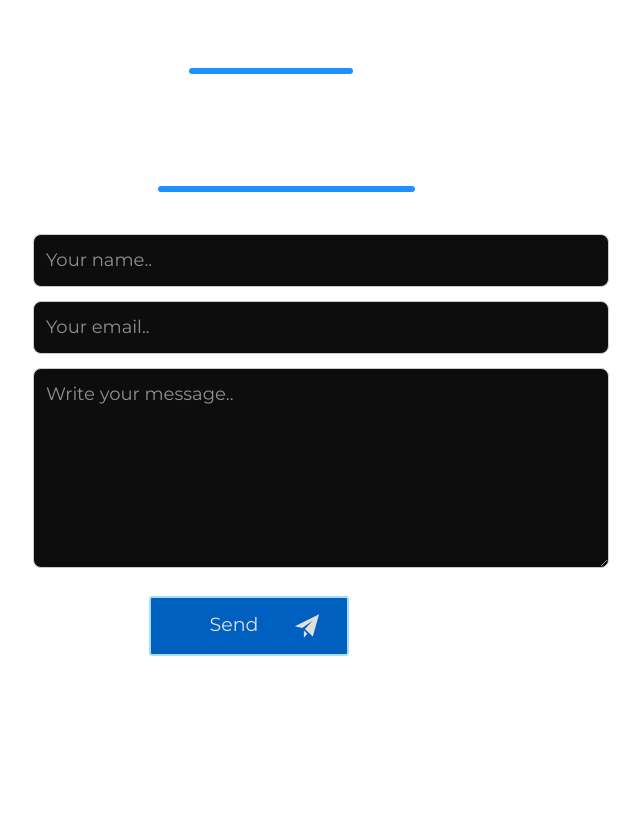
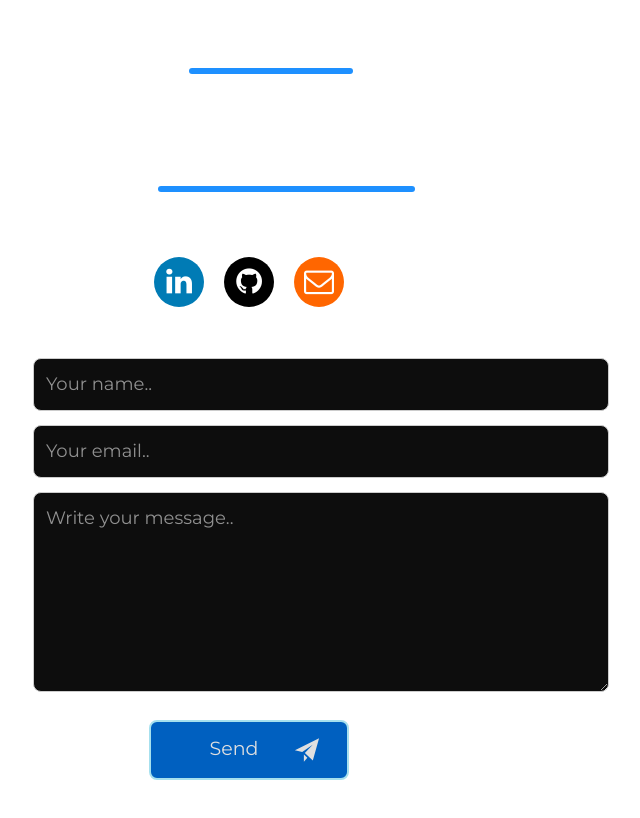
Before and after one commit to Kelta-King/Portfolio, a plain HTML site: page index.html in a window 1280 px wide. Shown: the part 1697-2515 px from the top of the page, without its empty margins (391-1031 px from the left). Before the commit the page ends 2401 px from the top, so only its background shows below. Drawn offline with nearby package versions, Linux system fonts and the light colour scheme.

Commit message:
Social icons added

```diff
--- a/index.css
+++ b/index.css
@@ -524,7 +524,6 @@ ul li a:hover {
     clear: both;
 }
 
-/* Responsive layout - when the screen is less than 600px wide, make the two columns stack on top of each other instead of next to each other */
 @media screen and (max-width: 600px) {
 
     .contact-form-col-25,
@@ -537,9 +536,8 @@ ul li a:hover {
 
 .contact-button {
     font-size: 19px;
-    font-family: 'Pacifico';
     overflow: visible;
-    border-radius: 3px;
+    border-radius: 8px;
     position: relative;
     padding-right: 30px;
     background-color: var(--buttonColor);
@@ -648,3 +646,15 @@ ul li a:hover {
         padding-left: 6px;
     }
 }
+
+.contact-social-icon {
+    padding: 9px;
+    font-size: 30px;
+    width: 50px;
+    height: 50px;
+    text-align: center;
+    text-decoration: none;
+    margin: 5px 8px;
+    border-radius: 50%;
+    cursor: pointer;
+}
--- a/index.html
+++ b/index.html
@@ -165,6 +165,12 @@
                     <div class="section-title underline-side">
                         Get In Touch
                     </div>
+                    <div class="spacer-32"></div>
+                    <div>
+                        <a href="#" class="contact-social-icon fa fa-linkedin" style="background-color: #007bb5; color:#ffffff"></a>
+                        <a href="#" class="contact-social-icon fa fa-github" style="background-color: #000000; color:#ffffff"></a>
+                        <a href="#" class="contact-social-icon fa fa-envelope-o" style="background-color: #ff6600; color:#ffffff"></a>
+                    </div>
                     <div class="contact-form">
                         <div class="contact-form-row">
                             <div class="contact-form-col-20">
```
